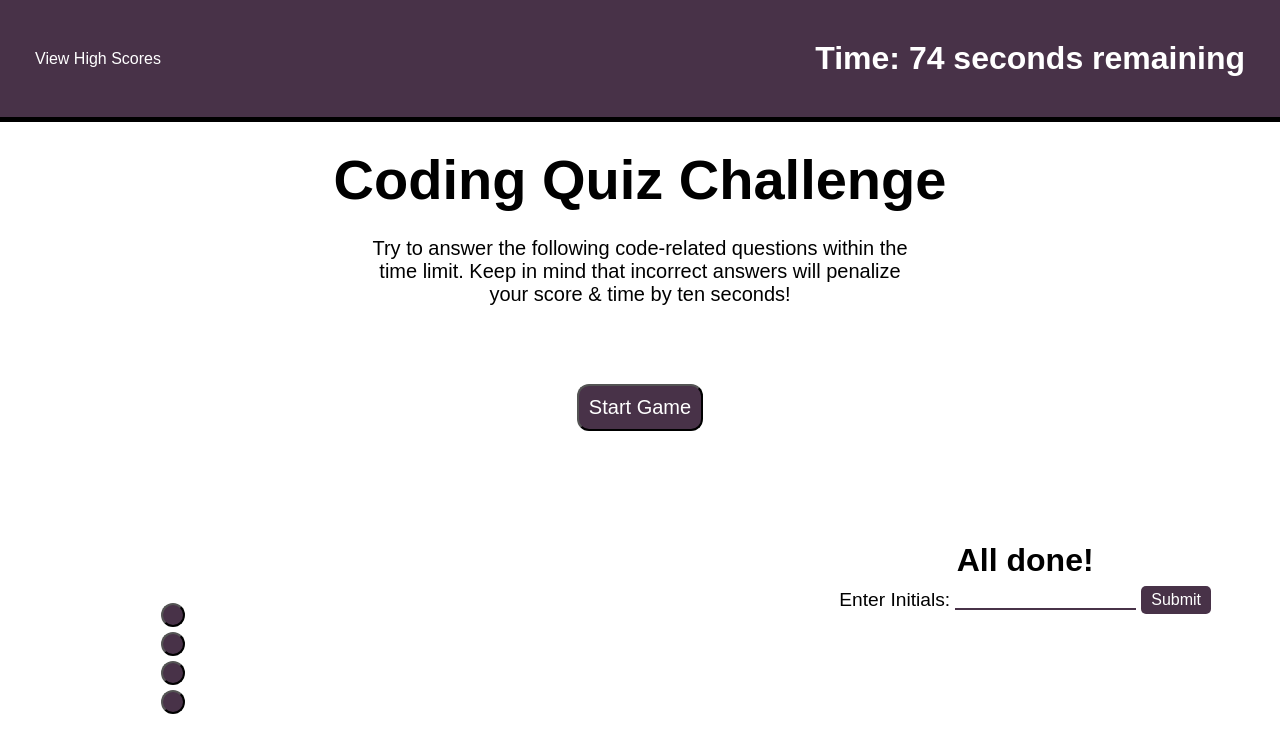
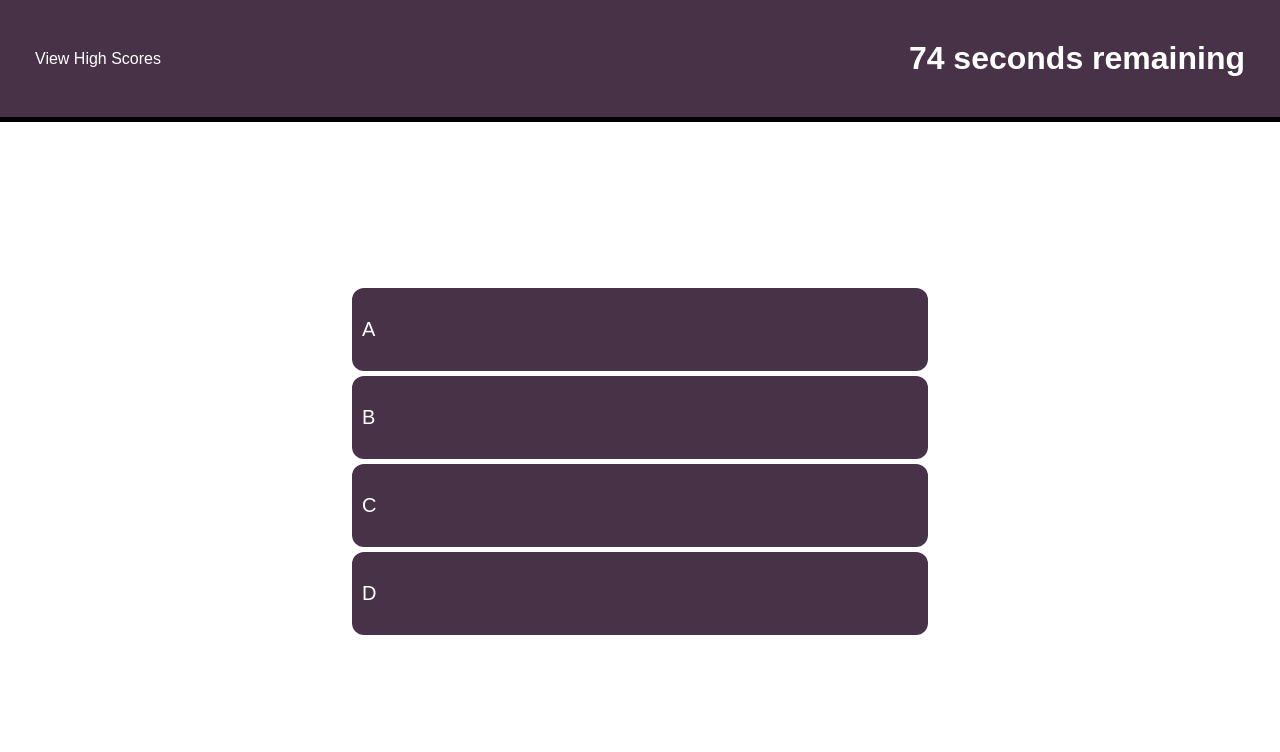
Before and after one commit to ianaack/coding-quiz, a plain HTML site: page index.html in a window 1280 px wide. Both pictures are taken after a click on the button "Start Game". Drawn offline with Linux system fonts and the light colour scheme.

Commit message:
Enhancement: Updated all files with better class and id names, adjusted CSS and JS to match

```diff
--- a/assets/css/style.css
+++ b/assets/css/style.css
@@ -48,6 +48,7 @@ header h2 {
   justify-content: flex-end;
 }
 
+/* Main Page Container*/
 .page-content {
   flex: 1;
   display: flex;
@@ -58,6 +59,7 @@ header h2 {
   text-align: center;
 }
 
+/* Start Quiz Page*/
 .start-title {
   color: var(--primary);
   margin-bottom: 5px;
@@ -86,6 +88,8 @@ header h2 {
 .start-btn:hover {
   background-color: var(--primary);
 }
+
+/* Quiz Page Style*/
 .quiz {
   width: 50%;
   margin: auto;
@@ -96,7 +100,7 @@ header h2 {
   margin: auto;
 }
 
-.choices {
+.answer-container {
   display: flex;
   font-size: 20px;
   font-family: Arial, Helvetica, sans-serif;
@@ -107,7 +111,7 @@ header h2 {
   margin: 5px 0 5px 0;
 }
 
-.choices:hover {
+.answer-container:hover {
   background-color: var(--primary);
 }
 
@@ -118,6 +122,8 @@ header h2 {
   width: 50%;
   margin: auto;
 }
+
+/*Submit High Score Page Style*/
 
 .highscore-title {
   color: var(--primary);
@@ -166,3 +172,5 @@ input[type="submit"] {
 input[type="submit"]:hover {
   background-color: var(--primary);
 }
+
+/* View High Scores Page Style*/
--- a/assets/js/script.js
+++ b/assets/js/script.js
@@ -1,20 +1,15 @@
 // Variables
 var timeLeft = 75;
 var timerEl = document.querySelector(".timer-display");
-var pageContentEl = document.querySelector(".page-content");
 var startPageEl = document.querySelector(".start-page");
 var startTitleEl = document.querySelector(".start-title");
 var startInstructionsEl = document.querySelector(".instructions");
 var startButtonEl = document.querySelector(".start-btn");
 var quizEl = document.querySelector(".quiz");
-var questionsHiddenEl = document.querySelector(".questions-hidden");
-var questionEl = document.getElementById("#question");
-var answersHiddenEl = document.querySelector(".answers-hidden");
-var answer1 = document.getElementById("#answer-1");
-var answer2 = document.getElementById("#answer-2");
-var answer3 = document.getElementById("#answer-3");
-var answer4 = document.getElementById("#answer-4");
-var feedbackEl = document.getElementById("#feedback");
+var questionsEl = document.querySelector(".question-container");
+var optionsEl = document.querySelector(".options");
+var answersEl = document.querySelector(".answer-container");
+var feedbackEl = document.querySelector(".feedback");
 var submitHighscoreEl = document.querySelector(".submit-highscore");
 var highscoreTitleEl = document.querySelector(".highscore-title");
 var finalScoreEl = document.querySelector(".final-score");
@@ -23,16 +18,16 @@ var submitFormEl = document.querySelector(".submit-field");
 var submitButtonEl = document.getElementById("#submit-btn");
 
 // Quiz Array
-var quizEl = [
+var questionsArray = [
   {
-    questionEl: "1. Commonly used data types DO NOT include:",
-    answersHiddenEl: ["1. Strings", "2. Booleans", "3. Alerts", "4. Numbers"],
+    question: "1. Commonly used data types DO NOT include:",
+    options: ["1. Strings", "2. Booleans", "3. Alerts", "4. Numbers"],
     answer: "3. Alerts",
   },
 
   {
-    questionEl: "2. Arrays in JavaScript can be used to store ____.",
-    answersHiddenEl: [
+    question: "2. Arrays in JavaScript can be used to store ____.",
+    options: [
       "1. Numbers and Strings",
       "2. Other Arrays",
       "3. Booleans",
@@ -42,9 +37,9 @@ var quizEl = [
   },
 
   {
-    questionEl:
+    question:
       "3. A very useful tool used during development and debugging for printing content to the debugger is:",
-    answersHiddenEl: [
+    options: [
       "1. JavaScript",
       "2. Terminal/Bash",
       "3. for loops",
@@ -54,9 +49,9 @@ var quizEl = [
   },
 
   {
-    questionEl:
+    question:
       "4. The condition in an if/else statement is enclosed within ____.",
-    answersHiddenEl: [
+    options: [
       "1. Quotes",
       "2. Curly Brackets",
       "3. Parentheses",
@@ -66,34 +61,49 @@ var quizEl = [
   },
 
   {
-    questionEl:
+    question:
       "5. String values must be enclosed within ____ when being assigned to variables.",
-    answersHiddenEl: [
-      "1. Commas",
-      "2. Curly Brackets",
-      "3. Quotes",
-      "4. Parentheses",
-    ],
+    options: ["1. Commas", "2. Curly Brackets", "3. Quotes", "4. Parentheses"],
     answer: "3. Quotes",
   },
 ];
+console.log(questionsArray);
 
-function countdown() {
+function startGame() {
+  startPageEl.style.display = "block";
+  quizEl.style.display = "none";
+  submitHighscoreEl.style.display = "none";
+
   startButtonEl.addEventListener("click", function () {
     var timeInterval = setInterval(function () {
       if (timeLeft > 1) {
-        timerEl.textContent = "Time: " + timeLeft + " seconds remaining";
+        timerEl.textContent = +timeLeft + " seconds remaining";
         timeLeft--;
       } else if (timeLeft === 1) {
-        timerEl.textContent = "Time: " + timeLeft + " second remaining";
+        timerEl.textContent = timeLeft + " second remaining";
         timeLeft--;
       } else {
         timerEl.textContent = "";
         clearInterval(timeInterval);
         submitHighscore();
+        saveScore();
+        return;
       }
     }, 1000);
+    quiz();
   });
 }
 
-countdown();
+function quiz() {
+  startPageEl.style.display = "none";
+  quizEl.style.display = "block";
+  submitHighscoreEl.style.display = "none";
+}
+
+function submitHighscore() {
+  startPageEl.style.display = "none";
+  quizEl.style.display = "none";
+  submitHighscoreEl.style.display = "block";
+}
+
+startGame();
--- a/index.html
+++ b/index.html
@@ -18,13 +18,13 @@
 
       <!--Timer Display-->
       <div class="timer">
-        <h2 class="timer-display"></h2>
+        <h2 class="timer-display">Time:</h2>
       </div>
     </header>
 
     <!--Main Page Setup-->
     <main class="page-content" id="page-content">
-      <section class="start-page">
+      <section class="start-page" id="intro">
         <!--Coding Quiz Challenge Heading-->
         <h1 class="start-title">Coding Quiz Challenge</h1>
         <!--Game Description-->
@@ -39,15 +39,43 @@
 
       <section class="quiz">
         <!--Question Header-->
-        <div class="questions-hidden">
+        <div class="question-container">
           <h2 id="question"></h2>
         </div>
         <!--Answer Options-->
-        <div class="answers-hidden">
-          <button class="choices" id="answer-1"></button>
-          <button class="choices" id="answer-2"></button>
-          <button class="choices" id="answer-3"></button>
-          <button class="choices" id="answer-4"></button>
+        <div class="options">
+          <div class="row">
+            <div class="col-12">
+              <div class="answer-container">
+                <p class="answer-prefix">A</p>
+                <p class="answer-text" data-answer="a"></p>
+              </div>
+            </div>
+          </div>
+          <div class="row">
+            <div class="col-12">
+              <div class="answer-container">
+                <p class="answer-prefix">B</p>
+                <p class="answer-text" data-answer="b"></p>
+              </div>
+            </div>
+          </div>
+          <div class="row">
+            <div class="col-12">
+              <div class="answer-container">
+                <p class="answer-prefix">C</p>
+                <p class="answer-text" data-answer="c"></p>
+              </div>
+            </div>
+          </div>
+          <div class="row">
+            <div class="col-12">
+              <div class="answer-container">
+                <p class="answer-prefix">D</p>
+                <p class="answer-text" data-answer="d"></p>
+              </div>
+            </div>
+          </div>
         </div>
         <!--Answer Feedback-->
         <div class="feedback">
```
